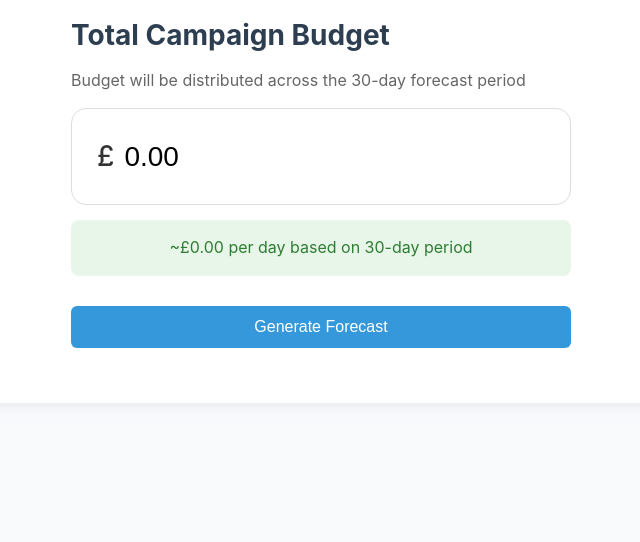
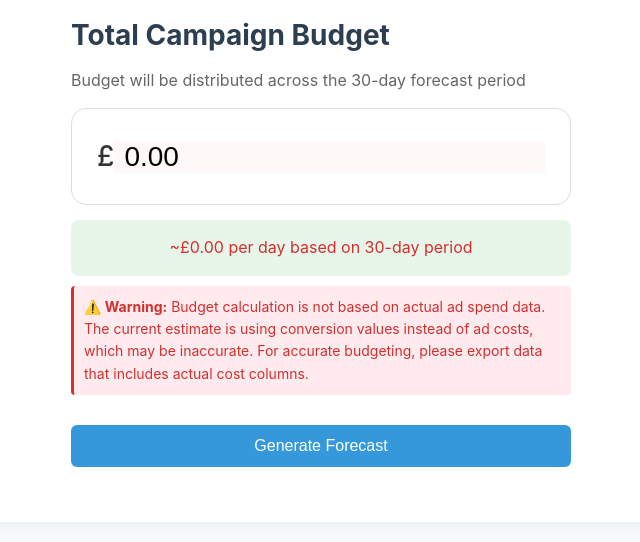
Before and after one commit to techaras/unyte-predictions, a Flask app: template templates/select_columns.html in a window 1280 px wide. Shown: the part 877-1419 px from the top of the page, without its empty margins (319-959 px from the left). Before the commit the page ends 1225 px from the top, so only its background shows below. Run offline with Flask 3, Linux system fonts and the light colour scheme; the template is opened without the code that fills it: most values are stand-ins (such as "Sample title", 1, 10 or a date in 2020).

```diff
--- a/static/js/main.js
+++ b/static/js/main.js
@@ -75,9 +75,10 @@ document.addEventListener('DOMContentLoaded', function() {
     // Budget calculation functionality
     function calculateBudget(forecastDays) {
         // Get the daily average from the server-provided data or default to 0
-        const budgetData = window.budgetData || { dailyAverage: 0, currency: '£' };
+        const budgetData = window.budgetData || { dailyAverage: 0, currency: '£', isValid: false };
         const dailyAverage = parseFloat(budgetData.dailyAverage) || 0;
         const currency = budgetData.currency || '£';
+        const isValidBudget = budgetData.isValid === true;
 
         // Calculate total budget
         const totalBudget = dailyAverage * forecastDays;
@@ -87,6 +88,7 @@ document.addEventListener('DOMContentLoaded', function() {
         const budgetCurrency = document.getElementById('budget-currency');
         const budgetInput = document.getElementById('budget-input');
         const dailyBudgetText = document.getElementById('daily-budget-text');
+        const budgetWarning = document.getElementById('budget-warning');
         const estimatedBudget = document.getElementById('estimated_budget');
 
         if (budgetPeriodText) {
@@ -99,11 +101,35 @@ document.addEventListener('DOMContentLoaded', function() {
         if (budgetInput) {
             // Set the value for the editable input
             budgetInput.value = formatNumber(totalBudget);
+
+            // Apply styling based on validity
+            if (!isValidBudget) {
+                budgetInput.classList.add('invalid-budget-input');
+            } else {
+                budgetInput.classList.remove('invalid-budget-input');
+            }
         }
         if (dailyBudgetText) {
             dailyBudgetText.textContent =
                 `~${currency}${formatNumber(dailyAverage)} per day based on ${forecastDays}-day period`;
+
+            // Apply styling based on validity
+            if (!isValidBudget) {
+                dailyBudgetText.classList.add('invalid-budget');
+            } else {
+                dailyBudgetText.classList.remove('invalid-budget');
+            }
         }
+
+        // Show/hide warning message
+        if (budgetWarning) {
+            if (!isValidBudget) {
+                budgetWarning.style.display = 'block';
+            } else {
+                budgetWarning.style.display = 'none';
+            }
+        }
+
         if (estimatedBudget) {
             estimatedBudget.value = totalBudget;
         }
@@ -197,6 +223,15 @@ document.addEventListener('DOMContentLoaded', function() {
             if (dailyBudgetText) {
                 dailyBudgetText.textContent =
                     `~${currency}${formatNumber(dailyAverage)} per day based on ${forecastDays}-day period`;
+
+                // Remove invalid class as user is now manually setting budget
+                dailyBudgetText.classList.remove('invalid-budget');
+            }
+
+            // Hide warning when user manually edits budget
+            const budgetWarning = document.getElementById('budget-warning');
+            if (budgetWarning) {
+                budgetWarning.style.display = 'none';
             }
         });
 
--- a/templates/select_columns.html
+++ b/templates/select_columns.html
@@ -10,6 +10,28 @@
         // Make budget data available to JavaScript
         window.budgetData = {{ budget_data|tojson|safe }};
     </script>
+    <style>
+        /* Additional styles for budget validation */
+        .invalid-budget {
+            color: #d32f2f !important;
+        }
+
+        .invalid-budget-input {
+            border-color: #ffcdd2 !important;
+            background-color: #fff8f8 !important;
+        }
+
+        .budget-warning {
+            display: none;
+            color: #d32f2f;
+            margin-top: 10px;
+            padding: 10px;
+            background-color: #ffebee;
+            border-radius: 4px;
+            font-size: 14px;
+            border-left: 3px solid #d32f2f;
+        }
+    </style>
 </head>
 <body>
     <div class="container">
@@ -97,11 +119,16 @@
 
                 <div class="budget-box">
                     <span id="budget-currency">{{ budget_data.currency }}</span>
-                    <input type="text" id="budget-input" class="budget-input" value="0.00">
+                    <input type="text" id="budget-input" class="budget-input {% if not budget_data.isValid %}invalid-budget-input{% endif %}" value="0.00">
                 </div>
 
                 <div class="daily-budget">
-                    <span id="daily-budget-text">~{{ budget_data.currency }}{{ "%.2f"|format(budget_data.dailyAverage) }} per day based on 30-day period</span>
+                    <span id="daily-budget-text" class="{% if not budget_data.isValid %}invalid-budget{% endif %}">~{{ budget_data.currency }}{{ "%.2f"|format(budget_data.dailyAverage) }} per day based on 30-day period</span>
+                </div>
+
+                <!-- Add warning message for invalid budget data -->
+                <div id="budget-warning" class="budget-warning" {% if not budget_data.isValid %}style="display: block;"{% endif %}>
+                    <strong>⚠️ Warning:</strong> Budget calculation is not based on actual ad spend data. The current estimate is using conversion values instead of ad costs, which may be inaccurate. For accurate budgeting, please export data that includes actual cost columns.
                 </div>
 
                 <!-- Hidden input to store the calculated budget value -->
```
Also changed, not shown: services/file_service.py (+47 -13 lines).
